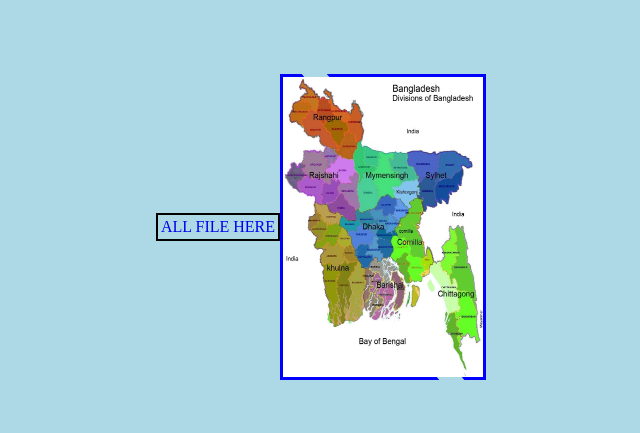
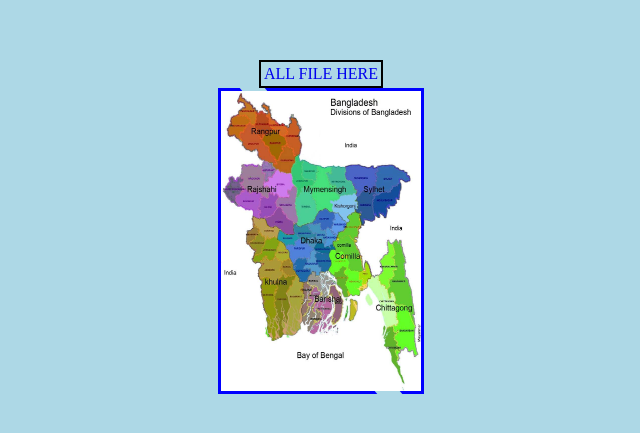
Before and after one commit to AlAkil3232/card, a plain HTML site: page index.html in a window 1280 px wide. Shown: the part 173-606 px from the top of the page, without its empty margins (319-959 px from the left). Drawn offline with Linux system fonts and the light colour scheme.

Commit message:
Update style.css

```diff
--- a/style.css
+++ b/style.css
@@ -14,6 +14,8 @@ body {
             height: 100vh;
             width: 100%;
             background-color: lightblue;
+            flex-direction: column;
+            margin-bottom: 30px;
      }
      /*body design end */
 
```
